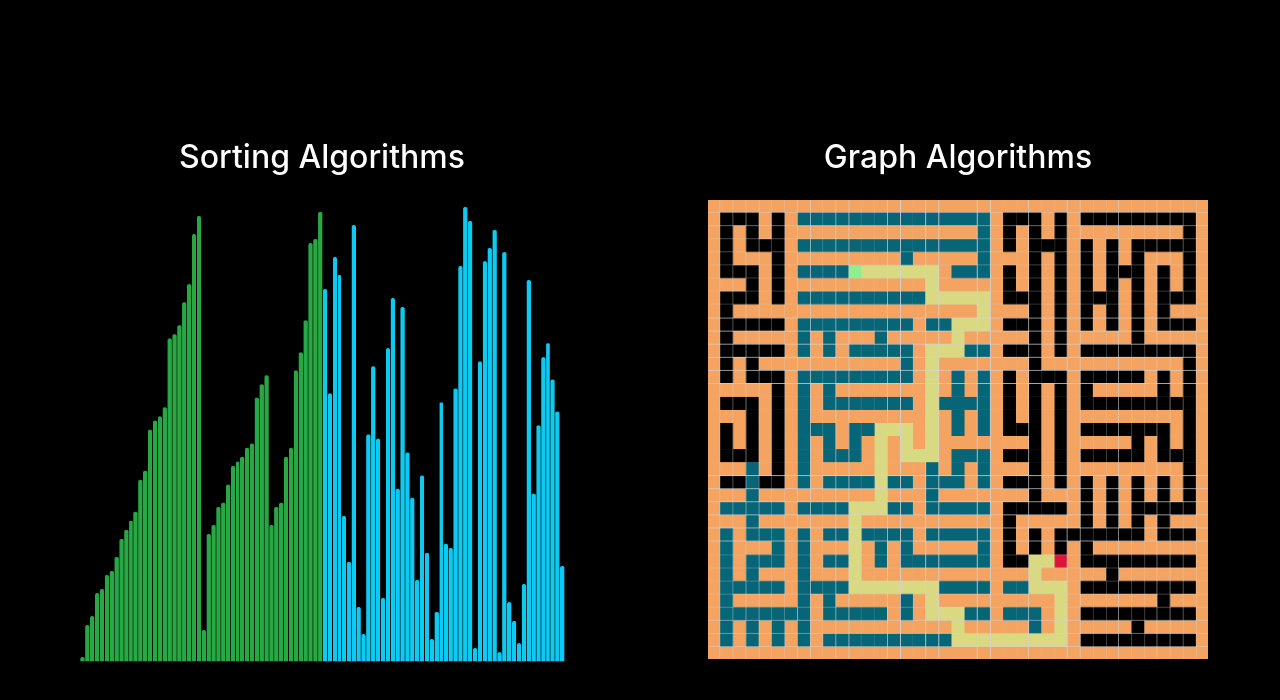
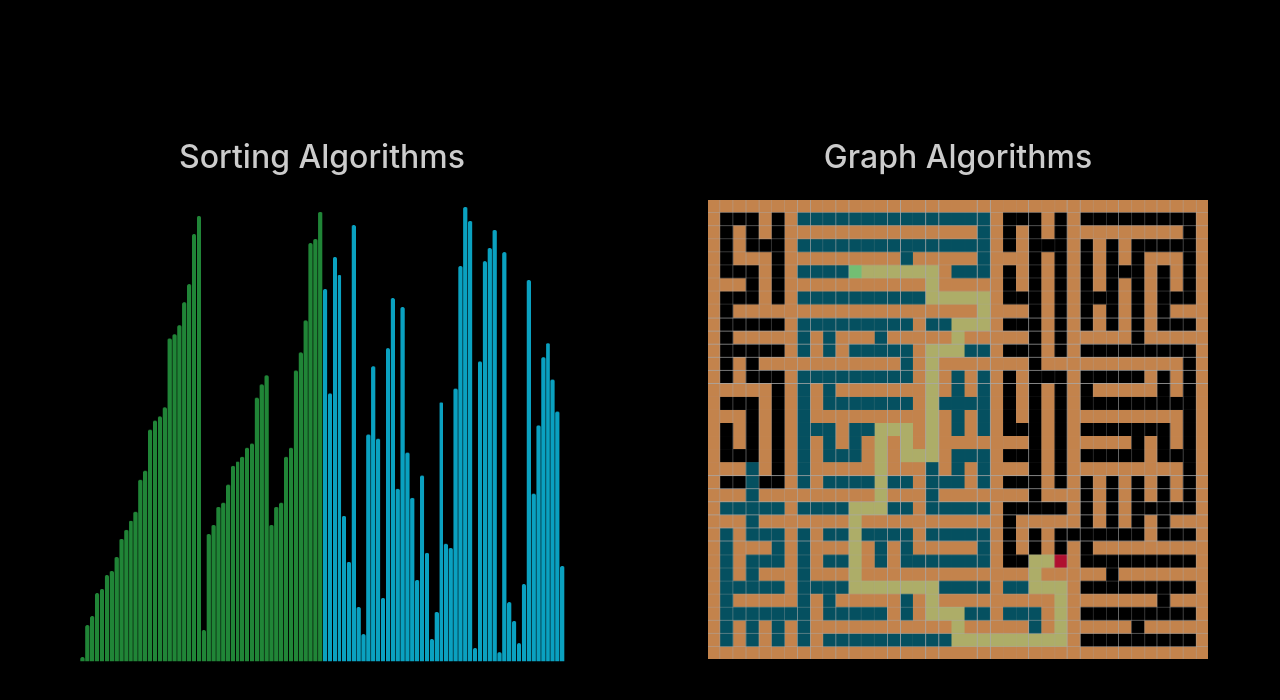
Before and after one commit to anish-kondepudi/AlgorithmVisualizer, a React (Create React App) app in the folder algorithm_visualizer/: page / in a window 1280 px wide. Shown: the top 700 px of the page. Built offline with nearby package versions, Linux system fonts and the light colour scheme.

Commit message:
Update LandingPage.css

```diff
--- a/algorithm_visualizer/src/pages/LandingPage.css
+++ b/algorithm_visualizer/src/pages/LandingPage.css
@@ -20,9 +20,11 @@
   width: 40%;
   text-align: center;
   cursor: pointer;
-  transition: transform .2s;
+  opacity: .8;
+  transition: transform .2s, opacity .2s;
 }
 
 .landingPage .algo:hover {
-  transform: scale(1.1)
+  transform: scale(1.1);
+  opacity: 1;
 }
```
